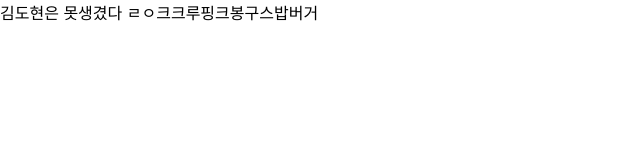
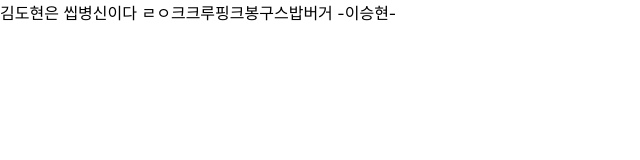
Before and after one commit to honoka4h/web, a Next.js app: page / in a window 1280 px wide. Shown: the top 160 px of the page, without its empty margins (0-640 px from the left). Built offline with nearby package versions, Linux system fonts and the light colour scheme.

Commit message:
김도현 update

```diff
--- a/pages/index.js
+++ b/pages/index.js
@@ -1,6 +1,6 @@
 function Index () {
   return(
-    <div>김도현은 못생겼다 ㄹㅇ크크루핑크봉구스밥버거</div>
+    <div>김도현은 씹병신이다 ㄹㅇ크크루핑크봉구스밥버거 -이승현-</div>
   )
 }
 
```
